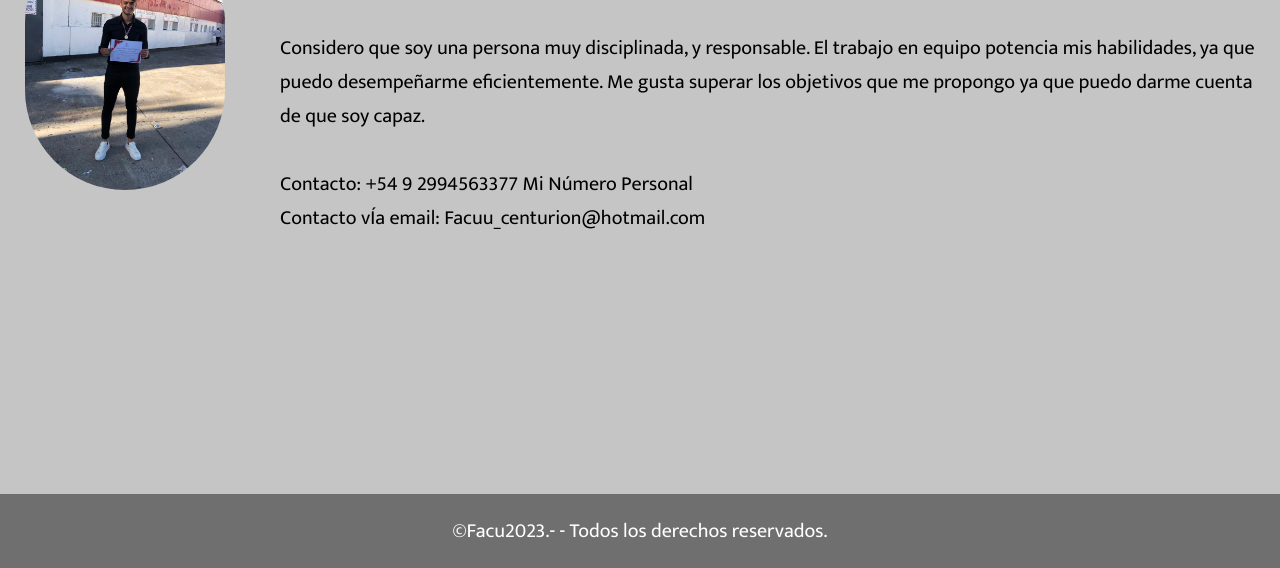
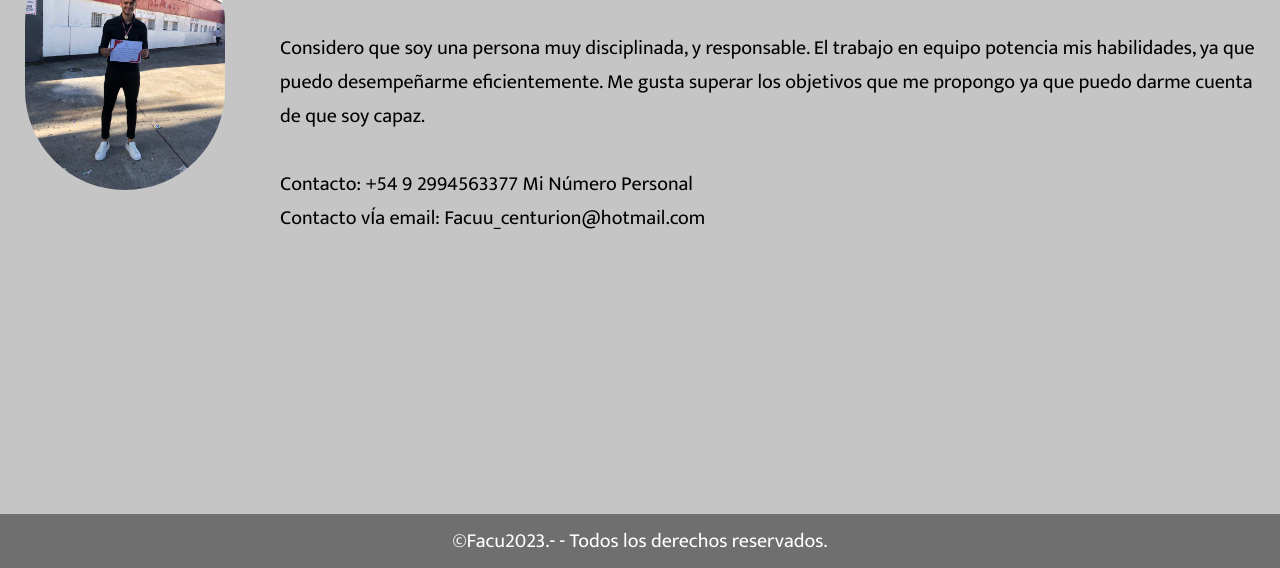
Before and after one commit to FacuCenturion/CVWEB, a plain HTML site: page Index.html in a window 1280 px wide. Shown: the part 232-800 px from the top of the page. Drawn offline with Linux system fonts and the light colour scheme.

Commit message:
Add files via upload

```diff
--- a/style.css
+++ b/style.css
@@ -79,21 +79,20 @@ img {
 
 .column {
     display: flex;
-    flex: 50%;
     padding: 10px;
     position: absolute;
     flex-direction: row;
     align-items: center;
   }
 
-.column ul{
+  .column ul{
     margin-left: 2rem;
 }
 
 .footer {
     background-color: #6f6f6f;
     color: white;
-    padding: 20px;
+    padding: 10px;
     text-align: center;
     position: fixed;
     left: 0;
```
